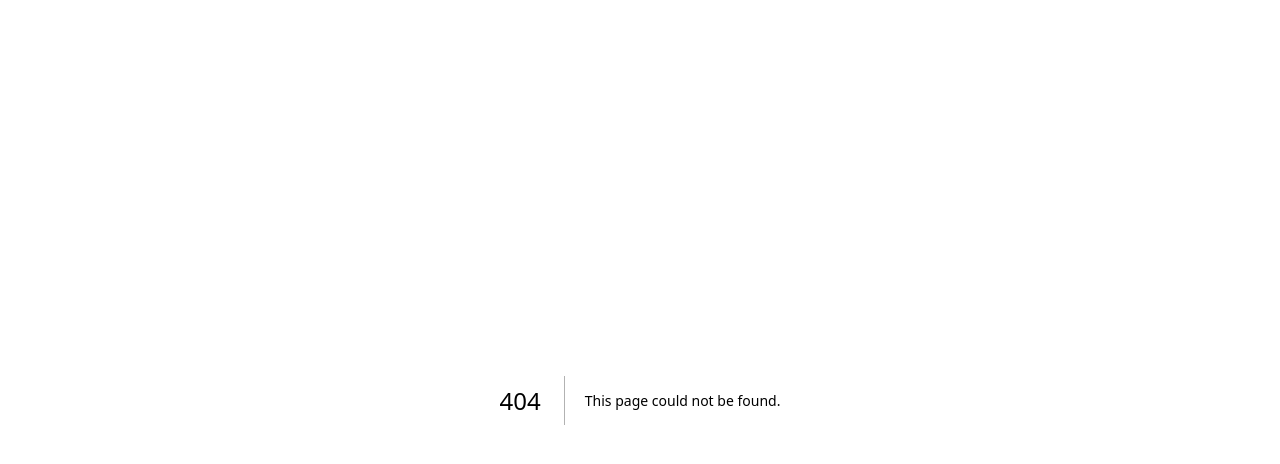
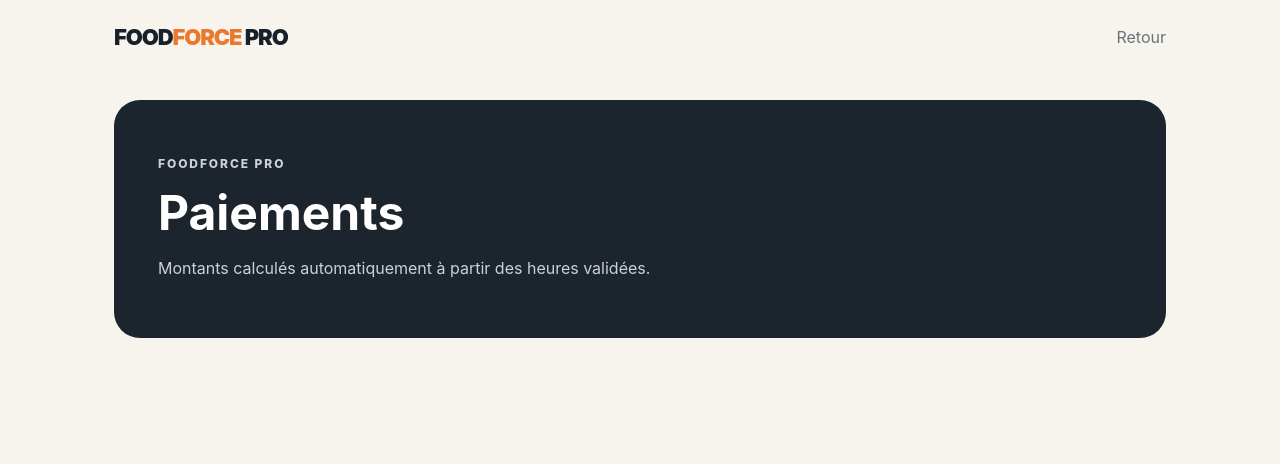
Before and after one commit to aissam76test/test-foodforce, a Next.js app in the folder ffapp/: page /pro/paiements in a window 1280 px wide. Before the commit this address had no page. Shown: the top 464 px of the page. Built offline with nearby package versions, Linux system fonts and the light colour scheme; no server answers; the database is empty.

Commit message:
feat(ffapp): add Pro payment overview

```diff
--- /dev/null
+++ b/ffapp/app/pro/paiements/page.tsx
@@ -0,0 +1,13 @@
+"use client";
+
+import { useEffect,useState } from "react";
+import Link from "next/link";
+import { createClient } from "../../../lib/supabase/client";
+
+type Payment={id:string;mission_id:string;extra_id:string;hours:number;employer_hourly_ttc:number;employer_amount_ttc:number;status:string;provider:string|null;provider_reference:string|null;created_at:string};
+export default function PaiementsPro(){
+ const [items,setItems]=useState<Payment[]>([]);const [message,setMessage]=useState("Chargement…");
+ async function load(){const s=createClient();const {data,error}=await s.from("payment_records").select("id,mission_id,extra_id,hours,employer_hourly_ttc,employer_amount_ttc,status,provider,provider_reference,created_at").order("created_at",{ascending:false});if(error)setMessage("Connexion Supabase à configurer.");else{setItems(data||[]);setMessage("");}}
+ useEffect(()=>{load()},[]);
+ async function create(id:string){const s=createClient();const {error}=await s.rpc("create_payment_record",{p_worked_hours_id:id});setMessage(error?"Erreur : "+error.message:"Paiement préparé avec le montant officiel.");if(!error)load();}
+ return <main className="dashboard"><header><div className="brand">FOOD<span>FORCE</span> PRO</div><nav><Link href="/pro">Retour</Link></nav></header><section className="hero"><p className="eyebrow">FOODFORCE PRO</p><h1>Paiements</h1><p>Montants calculés automatiquement à partir des heures validées.</p></section><section className="grid">{items.map(p=><article className="mission" key={p.id}><span className="tag">{p.status}</span><h2>{Number(p.employer_amount_ttc).toFixed(2)} MAD TTC</h2><p>{p.hours} h × {Number(p.employer_hourly_ttc).toFixed(2)} MAD/h</p><small>Extra : {p.extra_id}</small></article>)}</section>{message&&<p>{message}</p>}</main>}
```
